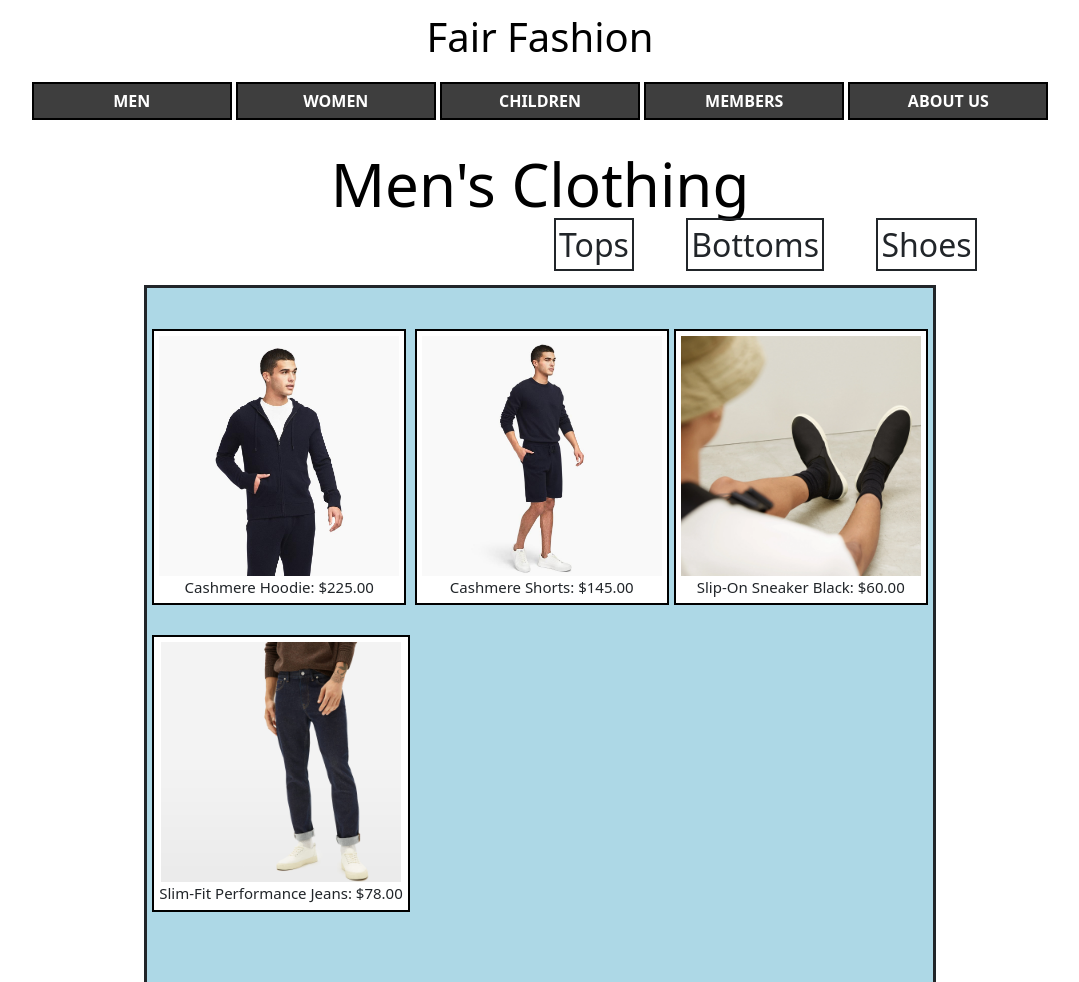
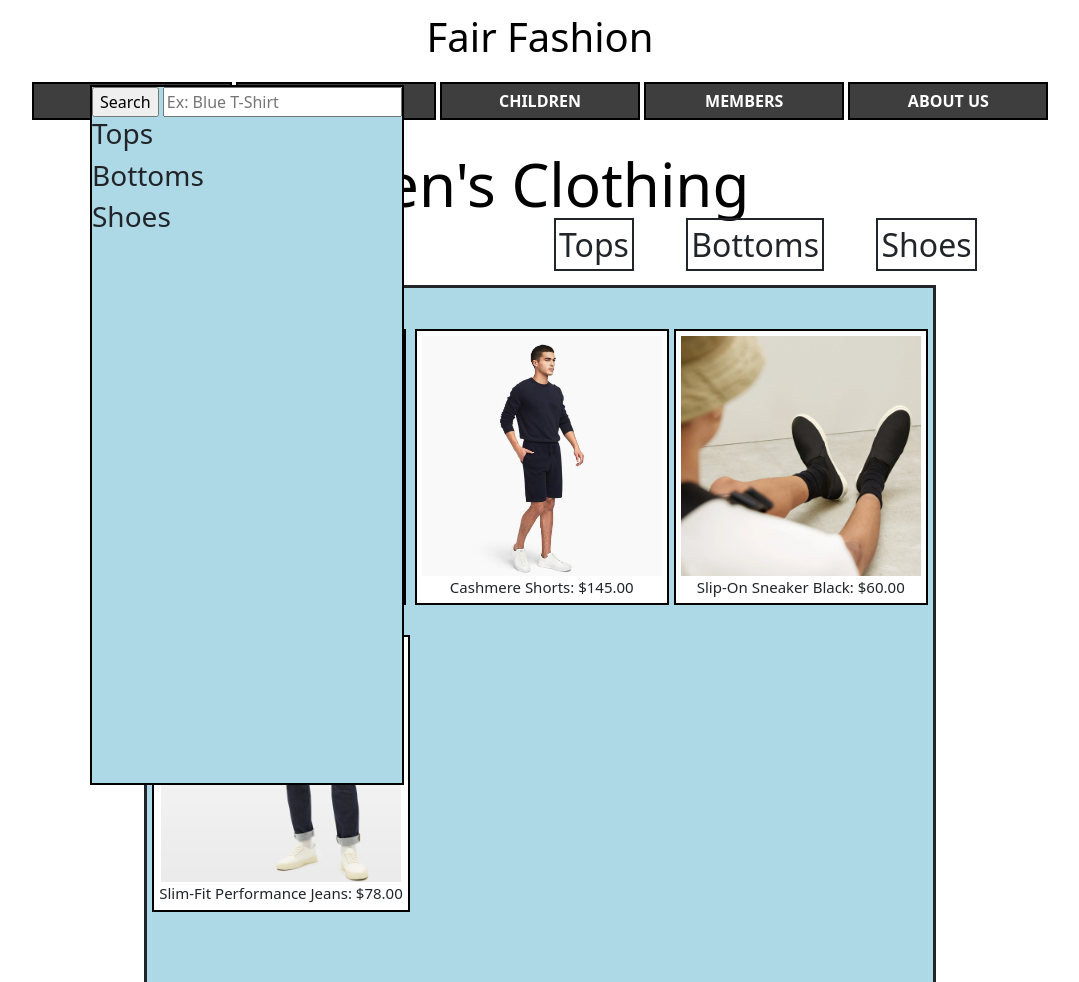
Before and after one commit to kdavies48/sp21256GROUPPROJECT, a website: page public/mensPage.html in a window 1280 px wide. Shown: the top 982 px of the page, without its empty margins (100-1179 px from the left). Drawn offline with nearby package versions, Linux system fonts and the light colour scheme.

Commit message:
Made the men's page nicer

```diff
--- a/public/mensPage.html
+++ b/public/mensPage.html
@@ -94,5 +94,13 @@
             Slim-Fit Performance Jeans: $78.00
           </div>
         </div>
+
+        <div id="mensSearchContainer">
+            <input id="searchButton" type="submit" value="Search">
+            <input type="text" search="name" placeholder="Ex: Blue T-Shirt">
+          <h3>Tops</h3>
+          <h3>Bottoms</h3>
+          <h3>Shoes</h3>
+        </div>
     </body>
 </html>
--- a/public/stylesheets/mensStyles.css
+++ b/public/stylesheets/mensStyles.css
@@ -50,3 +50,14 @@
     text-align: center;
     font-size: 15px;
 }
+
+#mensSearchContainer {
+    border: solid black 2px;
+    background-color: lightblue;
+    position: absolute;
+    height: 700px;
+    width: fit-content;
+    left: 190px;
+    margin: auto;
+    bottom: 15px;
+}
```
